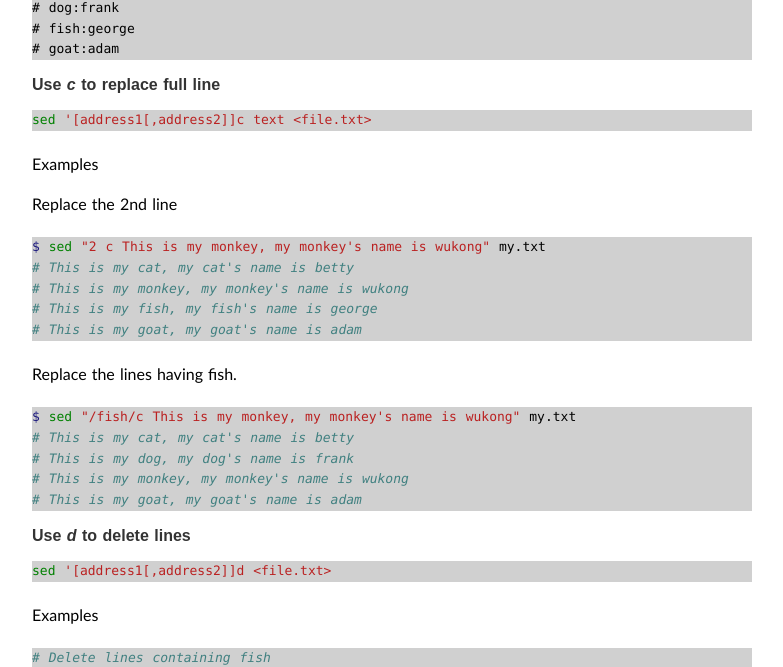
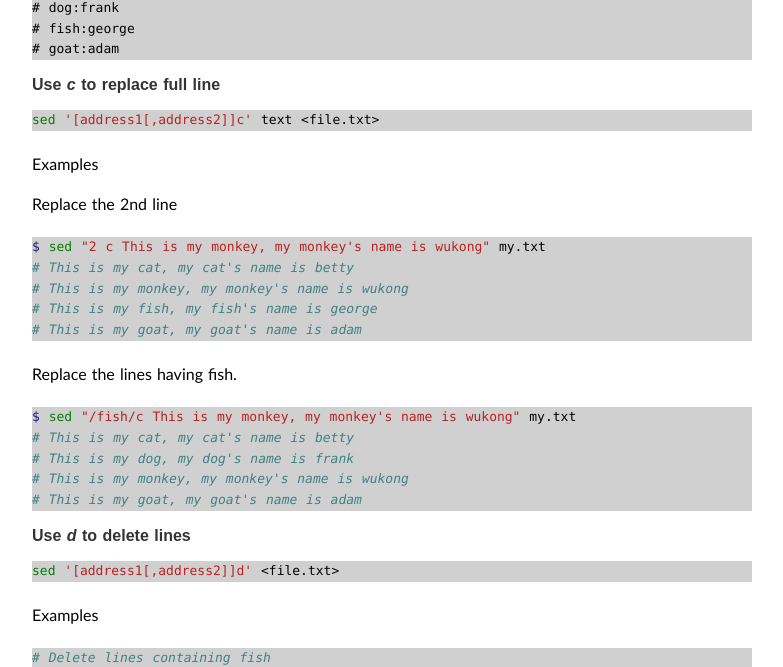
Before and after one commit to lchenn/linchen04.github.io, a Jekyll site: the page built from _posts/2014-10-11-sed-by-examples.md, in a window 1280 px wide and 900 px high, scrolled down 2250 px. Shown: the part 148-815 px from the top of the window, without its empty margins (248-1031 px from the left). Built offline with Jekyll 4.4.1, drawn with Linux system fonts in a browser that asks for light colours; some web fonts are replaced; Markdown is read by kramdown in place of the engine named in the settings; comment, search, counter and statistics services are not loaded.

Commit message:
added a missing '

````diff
--- a/_posts/2014-10-11-sed-by-examples.md
+++ b/_posts/2014-10-11-sed-by-examples.md
@@ -146,7 +146,7 @@ $ sed 's/This is my \([^,]*\),.*is \(.*\)/\1:\2/g' my.txt
 
 #### Use ***c*** to replace full line
 ```bash
-sed '[address1[,address2]]c text <file.txt>
+sed '[address1[,address2]]c' text <file.txt>
 ```
 
 Examples
@@ -174,7 +174,7 @@ $ sed "/fish/c This is my monkey, my monkey's name is wukong" my.txt
 
 #### Use ***d*** to delete lines
 ```bash
-sed '[address1[,address2]]d <file.txt>
+sed '[address1[,address2]]d' <file.txt>
 ```
 
 Examples
````
